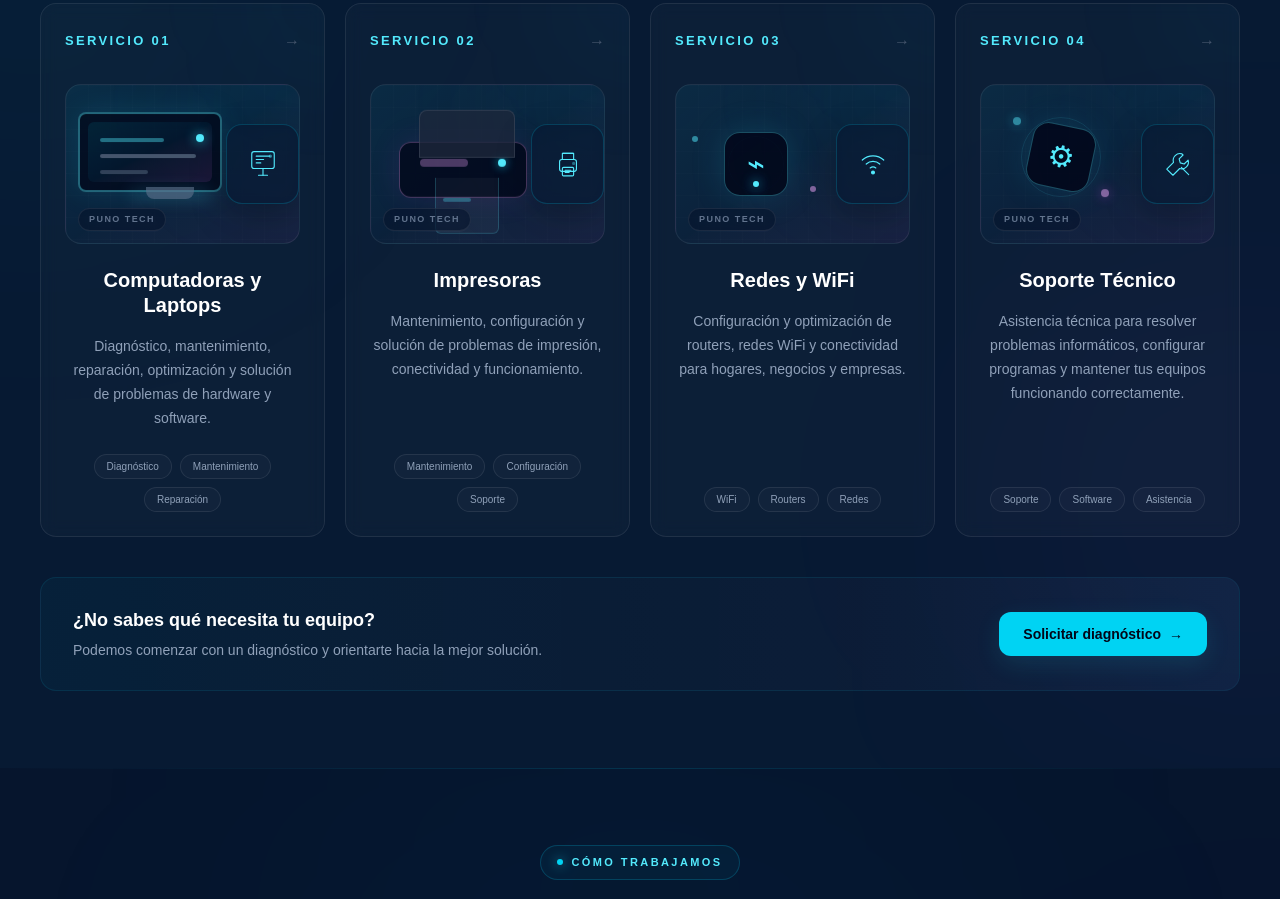
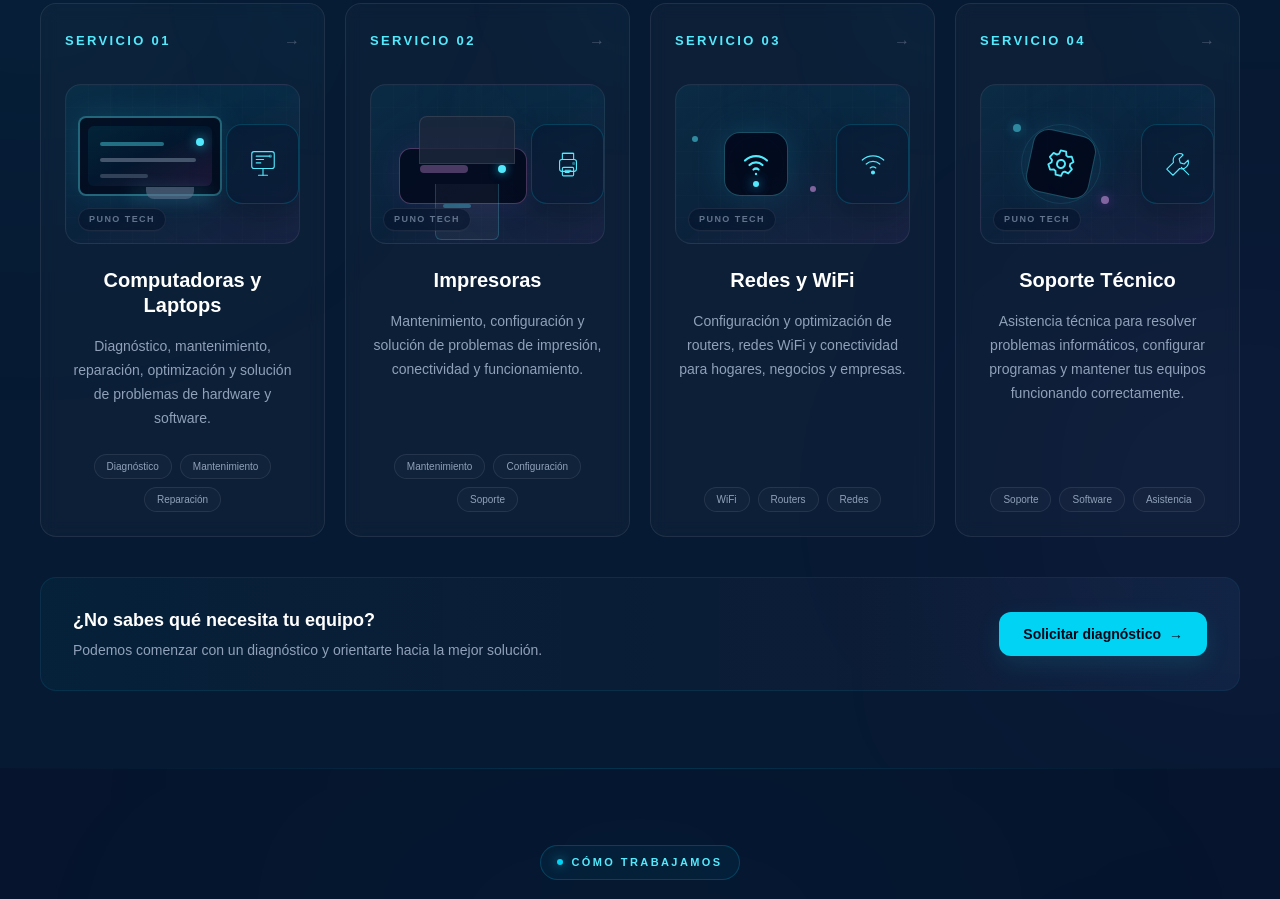
Before and after one commit to joakoguzp/puno-tech, a Next.js app: page / in a window 1280 px wide. Shown: the part 1220-2119 px from the top of the page. Built offline with nearby package versions, Linux system fonts and the light colour scheme.

Commit message:
Refine service animations with crisp vector icons

```diff
--- a/src/components/sections/Services.tsx
+++ b/src/components/sections/Services.tsx
@@ -70,7 +70,12 @@ function ServiceVisual({ type }: { type: string }) {
         <div className="absolute h-20 w-20 rounded-full border border-cyan-300/10 animate-ping" />
         <div className="absolute h-14 w-14 rounded-full border border-cyan-300/15 animate-pulse" />
         <div className="relative flex h-16 w-16 items-center justify-center rounded-2xl border border-cyan-300/30 bg-slate-950/80 shadow-[0_0_35px_rgba(34,211,238,0.15)]">
-          <span className="text-3xl text-cyan-300">⌁</span>
+          <svg viewBox="0 0 32 32" fill="none" stroke="currentColor" strokeWidth="2.2" strokeLinecap="round" className="h-8 w-8 text-cyan-300" aria-hidden="true">
+            <path d="M5 12.5a16 16 0 0 1 22 0" />
+            <path d="M9.5 17a9.5 9.5 0 0 1 13 0" />
+            <path d="M13.5 21.5a4 4 0 0 1 5 0" />
+            <circle cx="16" cy="26" r="1.2" fill="currentColor" stroke="none" />
+          </svg>
           <span className="absolute bottom-2 h-1.5 w-1.5 rounded-full bg-cyan-300 shadow-[0_0_12px_rgba(34,211,238,1)]" />
         </div>
         <span className="absolute left-4 top-7 h-1.5 w-1.5 rounded-full bg-cyan-300 animate-pulse" />
@@ -83,7 +88,10 @@ function ServiceVisual({ type }: { type: string }) {
     <div className="relative flex h-28 w-44 items-center justify-center animate-[float_4.5s_ease-in-out_infinite]">
       <div className="absolute h-20 w-20 rounded-full border border-cyan-300/10" />
       <div className="relative flex h-16 w-16 rotate-12 items-center justify-center rounded-2xl border border-cyan-300/30 bg-slate-950/80 shadow-[0_0_35px_rgba(34,211,238,0.12)]">
-        <span className="text-3xl text-cyan-300">⚙</span>
+        <svg viewBox="0 0 32 32" fill="none" stroke="currentColor" strokeWidth="2" strokeLinecap="round" strokeLinejoin="round" className="h-8 w-8 text-cyan-300" aria-hidden="true">
+          <path d="M13 3h6l1 4.1a9.5 9.5 0 0 1 2.1 1.2l4-1.1 3 5.2-3 2.9a9.8 9.8 0 0 1 0 2.4l3 2.9-3 5.2-4-1.1a9.5 9.5 0 0 1-2.1 1.2L19 30h-6l-1-4.1a9.5 9.5 0 0 1-2.1-1.2l-4 1.1-3-5.2 3-2.9a9.8 9.8 0 0 1 0-2.4l-3-2.9 3-5.2 4 1.1A9.5 9.5 0 0 1 12 7.1L13 3Z" transform="translate(1 0) scale(.92)" />
+          <circle cx="16" cy="16" r="4" />
+        </svg>
       </div>
       <span className="absolute left-8 top-4 h-2 w-2 rounded-full bg-cyan-300 shadow-[0_0_12px_rgba(34,211,238,0.9)] animate-pulse" />
       <span className="absolute right-8 bottom-4 h-2 w-2 rounded-full bg-fuchsia-300 shadow-[0_0_12px_rgba(217,70,239,0.8)] animate-pulse" />
@@ -808,12 +816,6 @@ export default function Services() {
         </div>
       </div>
 
-        <style jsx global>{`
-          @keyframes float {
-            0%, 100% { transform: translateY(0px); }
-            50% { transform: translateY(-7px); }
-          }
-        `}</style>
     </section>
   );
 }
```
